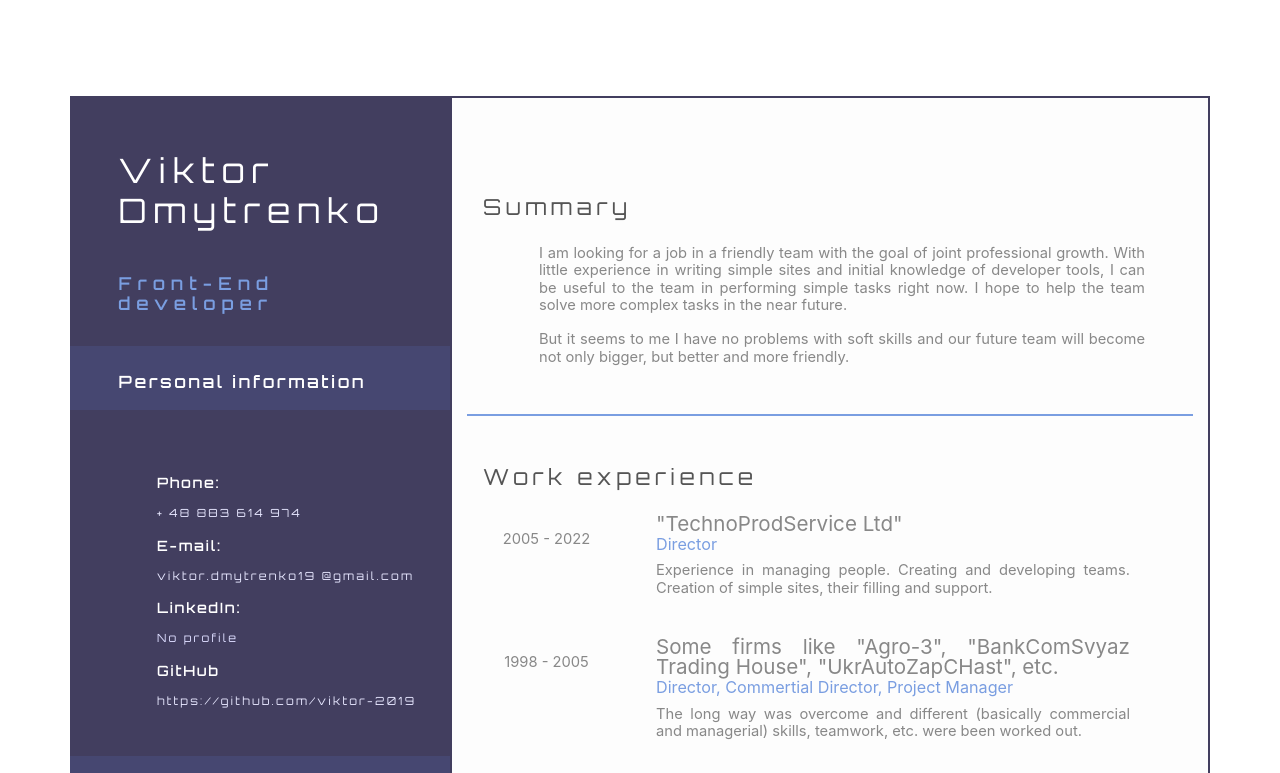
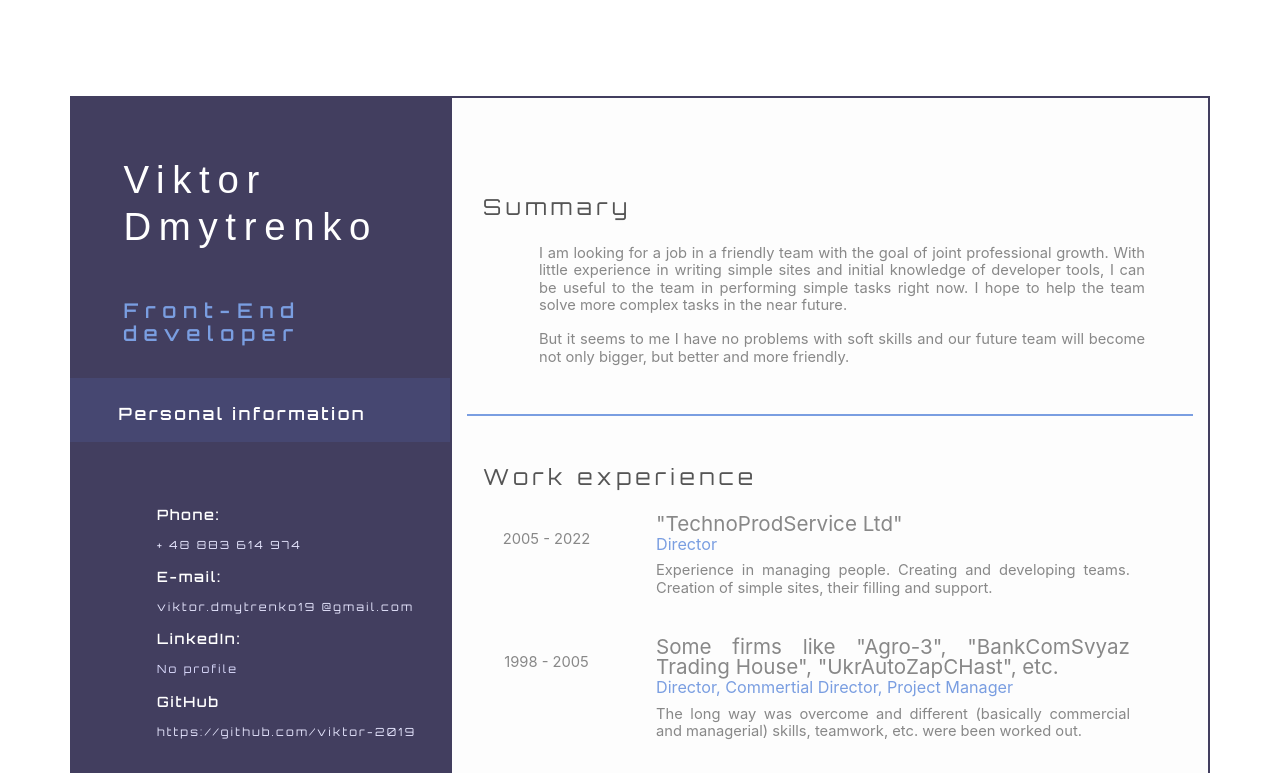
Before and after one commit to viktor-2019/CV2023, a plain HTML site: page index.html in a window 1280 px wide. Shown: the top 773 px of the page. Drawn offline with nearby package versions, Linux system fonts and the light colour scheme.

Commit message:
change style

```diff
--- a/stylecv.css
+++ b/stylecv.css
@@ -7,7 +7,7 @@
     padding-top: 1.6em;
     line-height: 1.2em;
     color: #fff;
-    font: 400 2.1em  Orbitron, san-serif;
+    font: 400 2.4em  Arial, san-serif;
     letter-spacing: 0.2em;
     line-height: 120%;
 }
```
